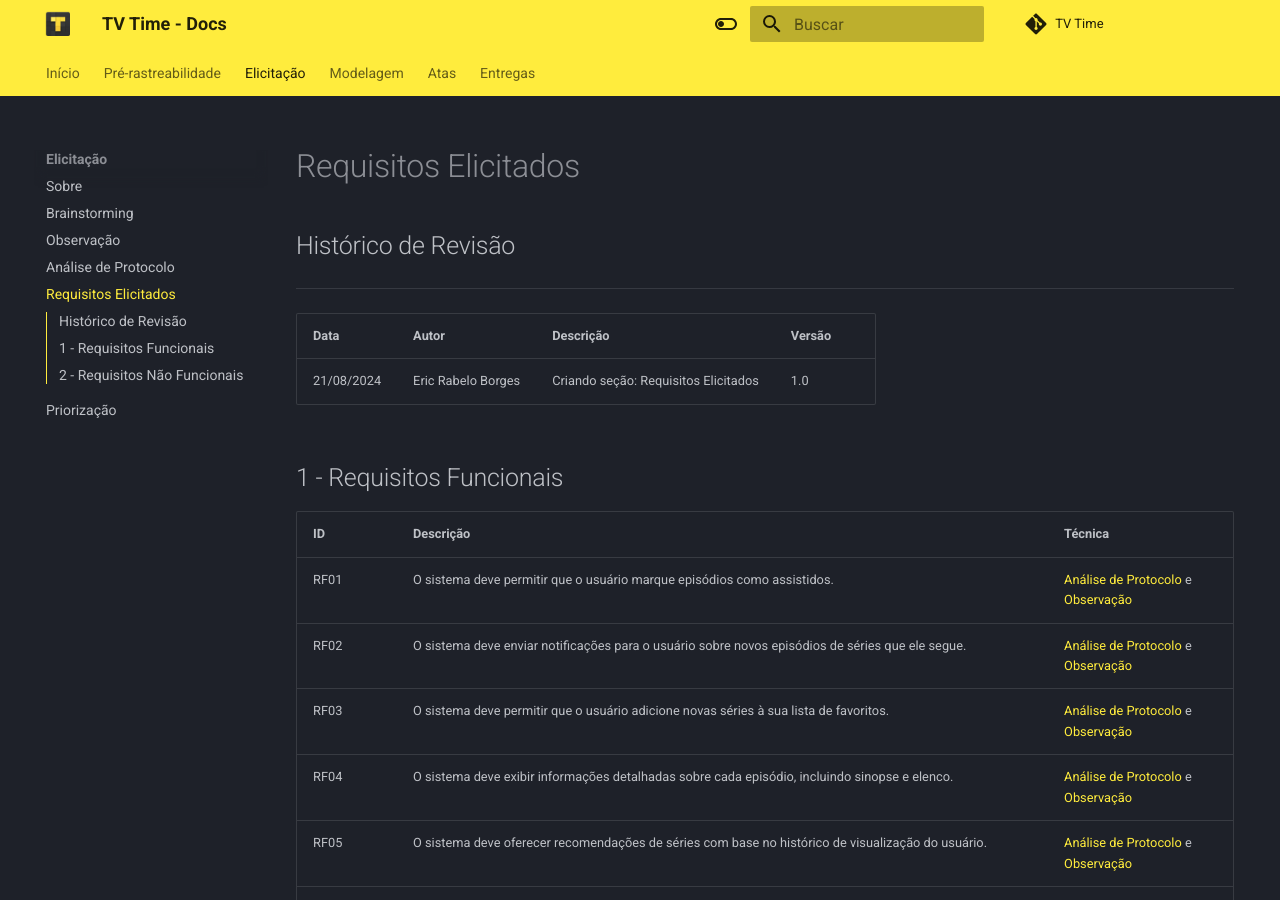
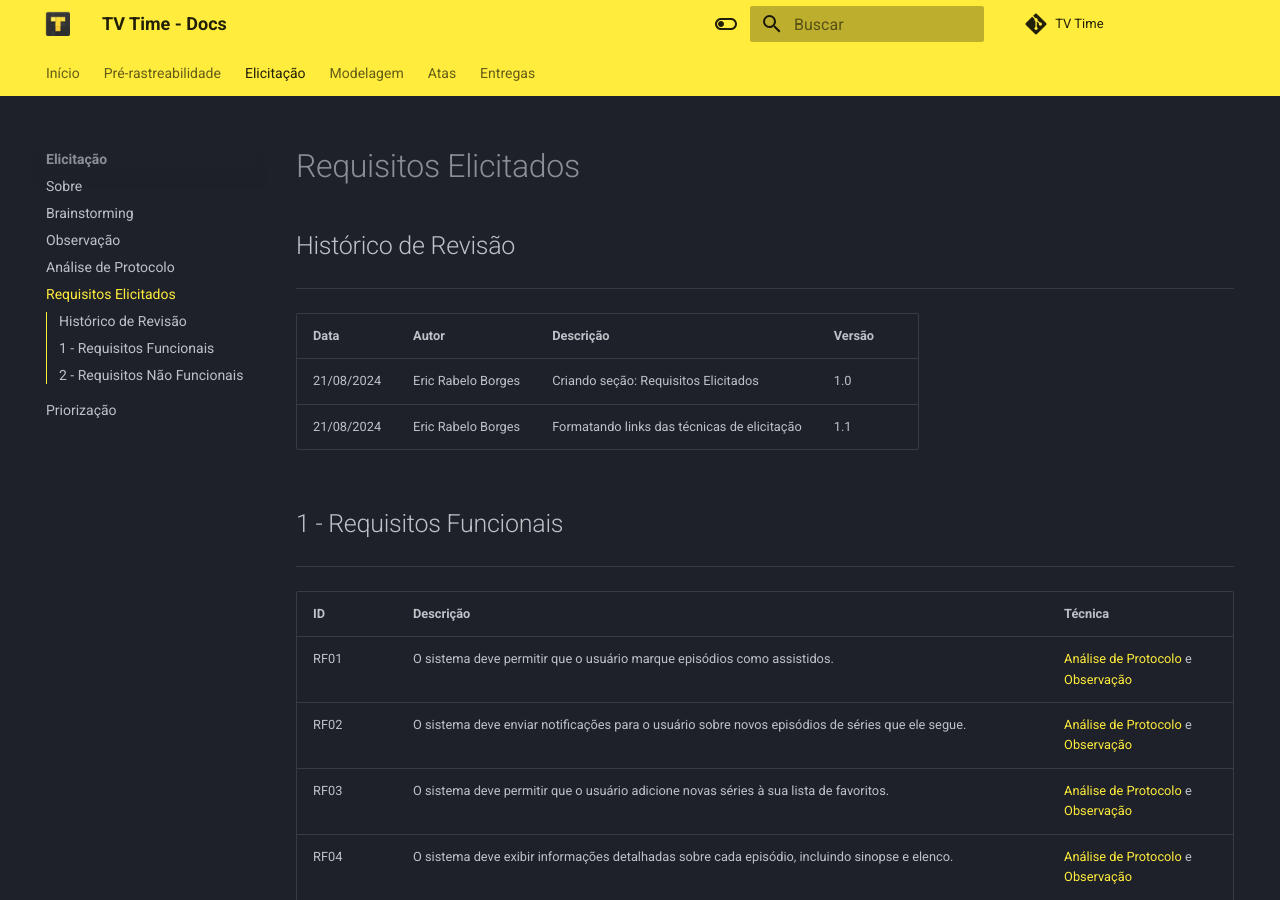
Before and after one commit to rabelzx/REQ-FGA-2024-1, an MkDocs documentation site: the page built from docs/Elicitacao/requisitos.md, in a window 1280 px wide and 900 px high. Built offline with MkDocs 1.6.1 and Material for MkDocs 9.7.7, drawn with Linux system fonts in a browser that asks for light colours; some web fonts are replaced; comment, search, counter and statistics services are not loaded.

Commit message:
fix: links das técnicas e estrutura da elicitação

```diff
--- a/docs/Elicitacao/requisitos.md
+++ b/docs/Elicitacao/requisitos.md
@@ -3,62 +3,62 @@
 | Data       | Autor         | Descrição                         | Versão  |
 |------------|---------------|-----------------------------------|---------|
 | 21/08/2024 | Eric Rabelo Borges   | Criando seção: Requisitos Elicitados | 1.0 |
-
+| 21/08/2024 | Eric Rabelo Borges   | Formatando links das técnicas de elicitação | 1.1 |
 
 ## 1 - Requisitos Funcionais
-
+---
 | ID   | Descrição                                                                                          | Técnica                 |
 |------|----------------------------------------------------------------------------------------------------|-------------------------|
-| RF01 | O sistema deve permitir que o usuário marque episódios como assistidos.                            | [Análise de Protocolo](elicitacao.md#reqShows) e [Observação](../documentacao/observacaoShows.md)|
-| RF02 | O sistema deve enviar notificações para o usuário sobre novos episódios de séries que ele segue.   | [Análise de Protocolo](elicitacao.md#reqShows) e [Observação](../documentacao/observacaoShows.md)   |
-| RF03 | O sistema deve permitir que o usuário adicione novas séries à sua lista de favoritos.              | [Análise de Protocolo](elicitacao.md#reqShows) e [Observação](../documentacao/observacaoShows.md)   |
-| RF04 | O sistema deve exibir informações detalhadas sobre cada episódio, incluindo sinopse e elenco.      | [Análise de Protocolo](elicitacao.md#reqShows) e [Observação](../documentacao/observacaoShows.md)   |
-| RF05 | O sistema deve oferecer recomendações de séries com base no histórico de visualização do usuário.  | [Análise de Protocolo](elicitacao.md#reqShows) e [Observação](../documentacao/observacaoShows.md)   |
-| RF06 | O sistema deve permitir que o usuário dê notas para os episódios assistidos.                       | [Análise de Protocolo](elicitacao.md#reqShows) e [Observação](../documentacao/observacaoShows.md)   |
-| RF07 | O sistema deve permitir que o usuário registre o tipo de dispositivo em que assistiu ao conteúdo.  | [Análise de Protocolo](elicitacao.md#reqShows) e [Observação](../documentacao/observacaoShows.md)   |
-| RF08 | O sistema deve permitir que o usuário registre suas reações ao assistir ao conteúdo.               | [Análise de Protocolo](elicitacao.md#reqShows) e [Observação](../documentacao/observacaoShows.md)  |
-| RF09 | O sistema deve permitir que o usuário informe em qual plataforma ou serviço de streaming assistiu ao conteúdo. | [Análise de Protocolo](elicitacao.md#reqShows)    |
-| RF10 | O sistema deve permitir que o usuário compartilhe suas atividades em redes sociais.                | [Análise de Protocolo](elicitacao.md#reqShows)    |
-| RF11 | O sistema deve permitir que o usuário faça login com redes sociais ou e-mail.                      | [Análise de Protocolo](elicitacao.md#reqShows)              |
-| RF12 | O sistema deve oferecer uma seção para comentários e discussões sobre os episódios.                | [Análise de Protocolo](elicitacao.md#reqShows)   |
-| RF13 | O sistema deve sincronizar o progresso do usuário entre diferentes dispositivos.                   | [Análise de Protocolo](elicitacao.md#reqShows)    |
-| RF14 | O usuário deve ser capaz de visualizar seu perfil.                                                 | [Análise de Protocolo](elicitacao.md#reqUsuario) e [Brainstorm](elicitacao.md#reqUsuario)              |
-| RF15 | O sistema deve permitir a visualização de quem segue o usuário.                                    | [Análise de Protocolo](elicitacao.md#reqUsuario) e [Brainstorm](elicitacao.md#reqUsuario)                      |
-| RF16 | O sistema deve listar todos os comentários do usuário.                                             | [Análise de Protocolo](elicitacao.md#reqUsuario) e [Brainstorm](elicitacao.md#reqUsuario)                      |
-| RF17 | O usuário deve ser capaz de seguir outros usuários.                                                | [Análise de Protocolo](elicitacao.md#reqUsuario) e [Brainstorm](elicitacao.md#reqUsuario)                     |
-| RF18 | O sistema deve permitir a filtragem baseada na ordem de relevância dos comentários do usuário.     | [Análise de Protocolo](elicitacao.md#reqUsuario) e [Brainstorm](elicitacao.md#reqUsuario)                     |
-| RF19 | O usuário poderá excluir um comentário.                                                            | [Análise de Protocolo](elicitacao.md#reqUsuario) e [Brainstorm](elicitacao.md#reqUsuario)                      |
-| RF20 | O sistema deve permitir o compartilhamento de comentários para redes sociais vizinhas.             | [Análise de Protocolo](elicitacao.md#reqUsuario) e [Brainstorm](elicitacao.md#reqUsuario)                     |
-| RF21 | O sistema deve permitir que o usuário acesse um único comentário em específico.                    | [Análise de Protocolo](elicitacao.md#reqUsuario) e [Brainstorm](elicitacao.md#reqUsuario)                      |
-| RF22 | O usuário deve ser capaz de adicionar uma foto de perfil.                                          | [Análise de Protocolo](elicitacao.md#reqUsuario) e [Brainstorm](elicitacao.md#reqUsuario)                     |
-| RF23 | O usuário deve ser capaz de adicionar uma foto de capa ao perfil.                                  | [Análise de Protocolo](elicitacao.md#reqUsuario) e [Brainstorm](elicitacao.md#reqUsuario)                     |
-| RF24 | O usuário poderá trocar seu nome de exibição para outros usuários.                                 | [Análise de Protocolo](elicitacao.md#reqUsuario) e [Brainstorm](elicitacao.md#reqUsuario)                      |
-| RF25 | O usuário deve ser capaz de editar suas informações pessoais.                                      | [Análise de Protocolo](elicitacao.md#reqUsuario) e [Brainstorm](elicitacao.md#reqUsuario)                      |
-| RF26 | O sistema deve computar o tempo gasto do usuário assistindo filmes ou séries.                      | [Análise de Protocolo](elicitacao.md#reqUsuario)    |
-| RF27 | O sistema deve computar a quantidade de episódios vistos pelo usuário.                             | [Análise de Protocolo](elicitacao.md#reqUsuario)    |
-| RF28 | O sistema deve computar a quantidade de filmes vistos pelo usuário.                                | [Análise de Protocolo](elicitacao.md#reqUsuario)    |
-| RF29 | O usuário deve ser capaz de criar novas listas.                                                    | [Brainstorm](elicitacao.md#reqUsuario)               |
-| RF30 | O usuário deve conseguir adicionar um nome e descrição à nova lista.                               | [Brainstorm](elicitacao.md#reqUsuario)              |
-| RF31 | O sistema deve permitir que o usuário deixe a lista oculta para outros usuários.                   | [Brainstorm](elicitacao.md#reqUsuario)              |
-| RF32 | O sistema deve permitir que o usuário adicione filmes ou séries à lista existente.                           | [Análise de Protocolo](elicitacao.md#reqUsuario)    |
-| RF33 | O sistema deve permitir que o usuário acesse suas listas existentes.                               | [Brainstorm](elicitacao.md#reqUsuario)               |
-| RF34 | O sistema deve permitir que o usuário atualize uma lista existente.                                | [Brainstorm](elicitacao.md#reqUsuario)               |
-| RF35 | O sistema deve permitir que o usuário exclua uma lista.                                            | [Brainstorm](elicitacao.md#reqUsuario)               |
-| RF36 | O usuário deve ser capaz de acessar suas séries/filmes selecionadas.                              | [Análise de Protocolo](elicitacao.md#reqUsuario)    |
-| RF37 | O sistema deve permitir que o usuário separe entre séries/filmes vistas e não vistas.              | [Análise de Protocolo](elicitacao.md#reqUsuario)    |
-| RF38 | O usuário deve ser capaz de localizar filmes/séries por meio de um filtro.                                              | [Análise de Protocolo](elicitacao.md#reqUsuario)    |
-| RF39 | O sistema deve permitir o compartilhamento da lista de séries/filmes favoritos para redes sociais vizinhas. | [Análise de Protocolo](elicitacao.md#reqUsuario)    |
-| RF40 | O sistema deve permitir o usuário alterar sua senha de acesso.                                     | [Análise de Protocolo](elicitacao.md#reqUsuario)    |
-| RF41 | O usuário poderá vincular/desvincular sua conta a outras redes sociais                             | [Análise de Protocolo](elicitacao.md#reqUsuario)    |
-| RF42 | O sistema deve permitir que o usuário torne sua conta privada.                                     | [Análise de Protocolo](elicitacao.md#reqUsuario)    |
-| RF43 | O sistema deve permitir que o usuário exclua permanentemente sua conta.                            | [Análise de Protocolo](elicitacao.md#reqUsuario)    |
-| RF44 | O usuário deve ser capaz de sair de sua conta.                                                     | [Análise de Protocolo](elicitacao.md#reqUsuario)    |
-| RF45 | O sistema deve permitir que o usuário escolha o idioma da exibição dos títulos do filmes/séries.   | [Análise de Protocolo](elicitacao.md#reqUsuario)    |
-| RF46 | O sistema deve permitir que o usuário selecione o idioma preferencial para exibição dos comentários, exibindo primeiro os comentários no idioma escolhido.                     | [Análise de Protocolo](elicitacao.md#reqUsuario)    |
-| RF47 | O usuário deve ser capaz de escolher entre tema claro ou escuro, com a possibilidade de alternar a qualquer momento. | [Análise de Protocolo](elicitacao.md#reqUsuario)    |
-| RF48 | O usuário deve ser capaz de limpar o cache de uso de memória do sistema.                           | [Análise de Protocolo](elicitacao.md#reqUsuario)    |
-| RF49 | O sistema deve permitir a filtragem de emissoras.                                                  | [Análise de Protocolo](elicitacao.md#reqUsuario)    |
-| RF50 | O usuário deve ser capaz de ocultar episódios já assistidos.                                       | [Análise de Protocolo](elicitacao.md#reqUsuario)    |
+| RF01 | O sistema deve permitir que o usuário marque episódios como assistidos.                            | [Análise de Protocolo](analise.md) e [Observação](observacao.md)|
+| RF02 | O sistema deve enviar notificações para o usuário sobre novos episódios de séries que ele segue.   | [Análise de Protocolo](analise.md) e [Observação](observacao.md)   |
+| RF03 | O sistema deve permitir que o usuário adicione novas séries à sua lista de favoritos.              | [Análise de Protocolo](analise.md) e [Observação](observacao.md)   |
+| RF04 | O sistema deve exibir informações detalhadas sobre cada episódio, incluindo sinopse e elenco.      | [Análise de Protocolo](analise.md) e [Observação](observacao.md)   |
+| RF05 | O sistema deve oferecer recomendações de séries com base no histórico de visualização do usuário.  | [Análise de Protocolo](analise.md) e [Observação](observacao.md)   |
+| RF06 | O sistema deve permitir que o usuário dê notas para os episódios assistidos.                       | [Análise de Protocolo](analise.md) e [Observação](observacao.md)   |
+| RF07 | O sistema deve permitir que o usuário registre o tipo de dispositivo em que assistiu ao conteúdo.  | [Análise de Protocolo](analise.md) e [Observação](observacao.md)   |
+| RF08 | O sistema deve permitir que o usuário registre suas reações ao assistir ao conteúdo.               | [Análise de Protocolo](analise.md) e [Observação](observacao.md)  |
+| RF09 | O sistema deve permitir que o usuário informe em qual plataforma ou serviço de streaming assistiu ao conteúdo. | [Análise de Protocolo](analise.md)    |
+| RF10 | O sistema deve permitir que o usuário compartilhe suas atividades em redes sociais.                | [Análise de Protocolo](analise.md)    |
+| RF11 | O sistema deve permitir que o usuário faça login com redes sociais ou e-mail.                      | [Análise de Protocolo](analise.md)              |
+| RF12 | O sistema deve oferecer uma seção para comentários e discussões sobre os episódios.                | [Análise de Protocolo](analise.md)   |
+| RF13 | O sistema deve sincronizar o progresso do usuário entre diferentes dispositivos.                   | [Análise de Protocolo](analise.md)    |
+| RF14 | O usuário deve ser capaz de visualizar seu perfil.                                                 | [Análise de Protocolo](analise.md) e [Brainstorm](analise.md)              |
+| RF15 | O sistema deve permitir a visualização de quem segue o usuário.                                    | [Análise de Protocolo](analise.md) e [Brainstorm](analise.md)                      |
+| RF16 | O sistema deve listar todos os comentários do usuário.                                             | [Análise de Protocolo](analise.md) e [Brainstorm](analise.md)                      |
+| RF17 | O usuário deve ser capaz de seguir outros usuários.                                                | [Análise de Protocolo](analise.md) e [Brainstorm](analise.md)                     |
+| RF18 | O sistema deve permitir a filtragem baseada na ordem de relevância dos comentários do usuário.     | [Análise de Protocolo](analise.md) e [Brainstorm](analise.md)                     |
+| RF19 | O usuário poderá excluir um comentário.                                                            | [Análise de Protocolo](analise.md) e [Brainstorm](analise.md)                      |
+| RF20 | O sistema deve permitir o compartilhamento de comentários para redes sociais vizinhas.             | [Análise de Protocolo](analise.md) e [Brainstorm](analise.md)                     |
+| RF21 | O sistema deve permitir que o usuário acesse um único comentário em específico.                    | [Análise de Protocolo](analise.md) e [Brainstorm](analise.md)                      |
+| RF22 | O usuário deve ser capaz de adicionar uma foto de perfil.                                          | [Análise de Protocolo](analise.md) e [Brainstorm](analise.md)                     |
+| RF23 | O usuário deve ser capaz de adicionar uma foto de capa ao perfil.                                  | [Análise de Protocolo](analise.md) e [Brainstorm](analise.md)                     |
+| RF24 | O usuário poderá trocar seu nome de exibição para outros usuários.                                 | [Análise de Protocolo](analise.md) e [Brainstorm](analise.md)                      |
+| RF25 | O usuário deve ser capaz de editar suas informações pessoais.                                      | [Análise de Protocolo](analise.md) e [Brainstorm](analise.md)                      |
+| RF26 | O sistema deve computar o tempo gasto do usuário assistindo filmes ou séries.                      | [Análise de Protocolo](analise.md)    |
+| RF27 | O sistema deve computar a quantidade de episódios vistos pelo usuário.                             | [Análise de Protocolo](analise.md)    |
+| RF28 | O sistema deve computar a quantidade de filmes vistos pelo usuário.                                | [Análise de Protocolo](analise.md)    |
+| RF29 | O usuário deve ser capaz de criar novas listas.                                                    | [Brainstorm](analise.md)               |
+| RF30 | O usuário deve conseguir adicionar um nome e descrição à nova lista.                               | [Brainstorm](analise.md)              |
+| RF31 | O sistema deve permitir que o usuário deixe a lista oculta para outros usuários.                   | [Brainstorm](analise.md)              |
+| RF32 | O sistema deve permitir que o usuário adicione filmes ou séries à lista existente.                           | [Análise de Protocolo](analise.md)    |
+| RF33 | O sistema deve permitir que o usuário acesse suas listas existentes.                               | [Brainstorm](analise.md)               |
+| RF34 | O sistema deve permitir que o usuário atualize uma lista existente.                                | [Brainstorm](analise.md)               |
+| RF35 | O sistema deve permitir que o usuário exclua uma lista.                                            | [Brainstorm](analise.md)               |
+| RF36 | O usuário deve ser capaz de acessar suas séries/filmes selecionadas.                              | [Análise de Protocolo](analise.md)    |
+| RF37 | O sistema deve permitir que o usuário separe entre séries/filmes vistas e não vistas.              | [Análise de Protocolo](analise.md)    |
+| RF38 | O usuário deve ser capaz de localizar filmes/séries por meio de um filtro.                                              | [Análise de Protocolo](analise.md)    |
+| RF39 | O sistema deve permitir o compartilhamento da lista de séries/filmes favoritos para redes sociais vizinhas. | [Análise de Protocolo](analise.md)    |
+| RF40 | O sistema deve permitir o usuário alterar sua senha de acesso.                                     | [Análise de Protocolo](analise.md)    |
+| RF41 | O usuário poderá vincular/desvincular sua conta a outras redes sociais                             | [Análise de Protocolo](analise.md)    |
+| RF42 | O sistema deve permitir que o usuário torne sua conta privada.                                     | [Análise de Protocolo](analise.md)    |
+| RF43 | O sistema deve permitir que o usuário exclua permanentemente sua conta.                            | [Análise de Protocolo](analise.md)    |
+| RF44 | O usuário deve ser capaz de sair de sua conta.                                                     | [Análise de Protocolo](analise.md)    |
+| RF45 | O sistema deve permitir que o usuário escolha o idioma da exibição dos títulos do filmes/séries.   | [Análise de Protocolo](analise.md)    |
+| RF46 | O sistema deve permitir que o usuário selecione o idioma preferencial para exibição dos comentários, exibindo primeiro os comentários no idioma escolhido.                     | [Análise de Protocolo](analise.md)    |
+| RF47 | O usuário deve ser capaz de escolher entre tema claro ou escuro, com a possibilidade de alternar a qualquer momento. | [Análise de Protocolo](analise.md)    |
+| RF48 | O usuário deve ser capaz de limpar o cache de uso de memória do sistema.                           | [Análise de Protocolo](analise.md)    |
+| RF49 | O sistema deve permitir a filtragem de emissoras.                                                  | [Análise de Protocolo](analise.md)    |
+| RF50 | O usuário deve ser capaz de ocultar episódios já assistidos.                                       | [Análise de Protocolo](analise.md)    |
 
 ## 2 - Requisitos Não Funcionais
 
```
Also changed, not shown: docs/Elicitacao/analise.md (+4 -5 lines), docs/Elicitacao/brainstorm.md (+6 -5 lines), docs/Elicitacao/elicitacao.md (+1 -1 lines), docs/Elicitacao/observacao.md (+5 -5 lines).
